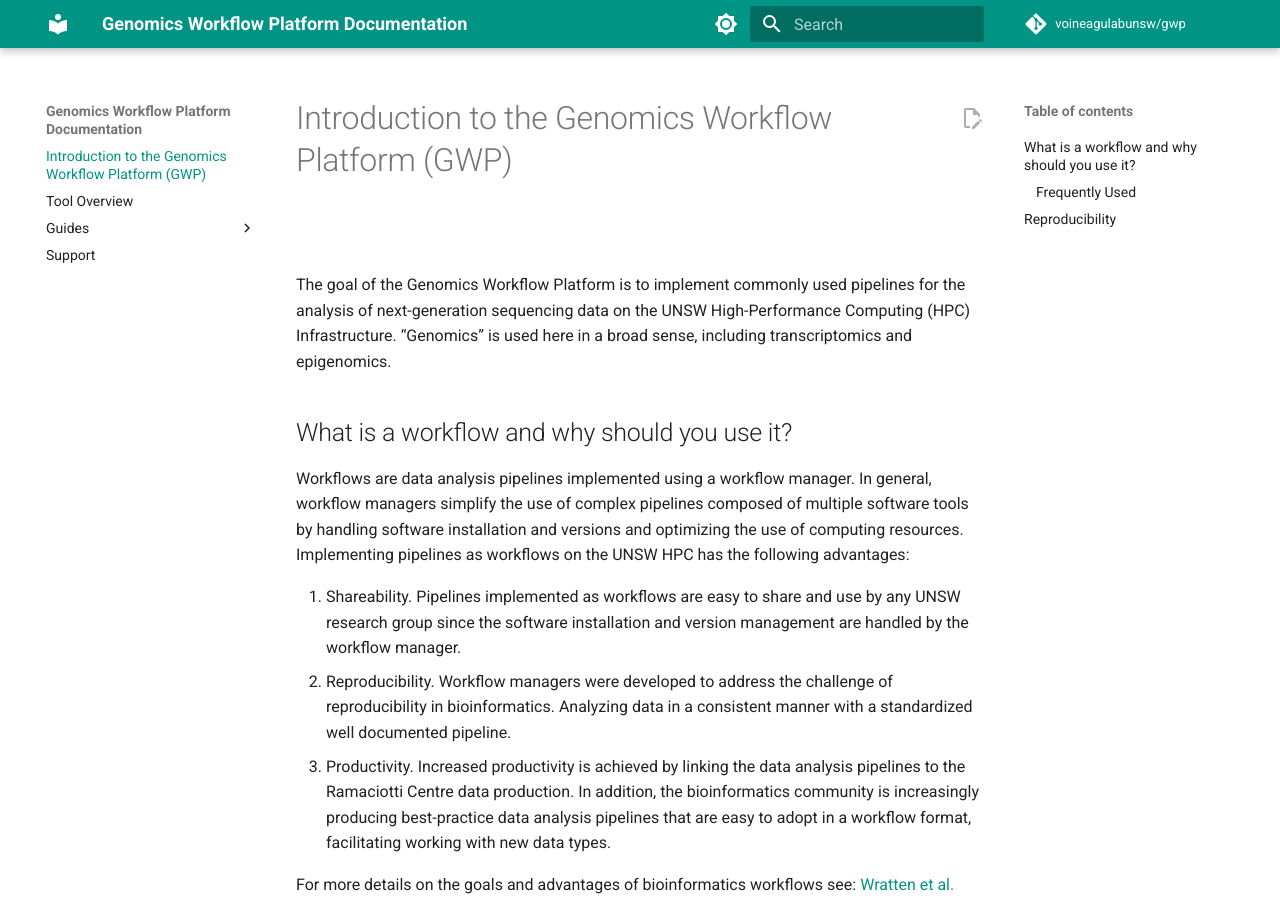
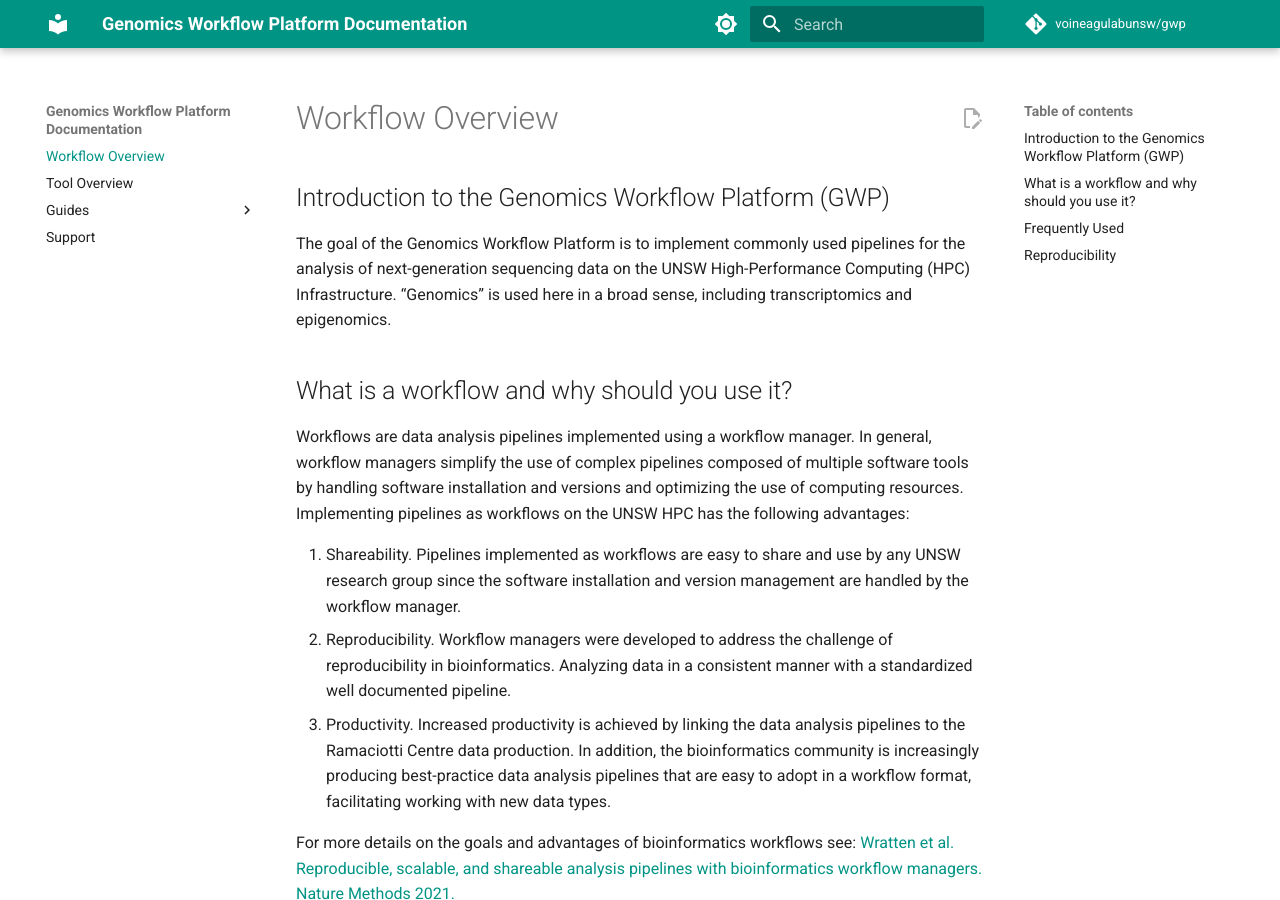
Before and after one commit to VoineaguLabUNSW/gwp, an MkDocs documentation site: the page built from docs/index.md, in a window 1280 px wide and 900 px high. Built offline with MkDocs 1.6.1 and Material for MkDocs 9.7.7, drawn with Linux system fonts in a browser that asks for light colours; comment, search, counter and statistics services are not loaded.

Commit message:
Heading fix

```diff
--- a/docs/index.md
+++ b/docs/index.md
@@ -1,6 +1,6 @@
-Title: Introduction to the Genomics Workflow Platform (GWP)
+# Workflow Overview
 
-##
+## Introduction to the Genomics Workflow Platform (GWP)
 The goal of the Genomics Workflow Platform is to implement commonly used pipelines for the analysis of next-generation sequencing data on the UNSW High-Performance Computing (HPC) Infrastructure.
 “Genomics” is used here in a broad sense, including transcriptomics and epigenomics.
 
@@ -17,9 +17,6 @@
 For more details on nf-core pipelines see [Ewels et al. The nf-core framework for community-curated bioinformatics pipelines. Nature Biotechnology 2022.] (https://www.nature.com/articles/s41587-020-0439-x)
 
 
-
-
-
 There are over 75 nf-core community workflows, below are some that we have manually tested on Katana. View the full list [here](https://nf-co.re/pipelines) - note [nf-core/proteinfold](https://nf-co.re/proteinfold) is not currently supported, as there are better ways of doing this at UNSW.
 
 <figure markdown>
@@ -27,7 +24,7 @@
 <figcaption>via Katana OnDemand</figcaption>
 </figure>
 
-### Frequently Used
+## Frequently Used
 | Workflow 	| Summary 	| Expected Space* 	| Expected Time* 	| Guide 	|
 |---	|---	|---	|---	|---	|
 | [nf-core/rnaseq](https://nf-co.re/rnaseq){target=”_blank”}	| Turns .fastq files and annotated genome into trimmed and aligned .bam files, detailed multiqc and gene count matrix. You can then perform differential expression in e.g. R. Typically takes around 4 hours and 1-2TB of space for human data. Note [for prokaryotes]( https://nf-co.re/rnaseq/3.12.0/usage#prokaryotic-genome-annotations ). 	| 1-2TB 	| 4hr 	| [Bulk Rna-Seq](./Guides/RNA-Seq/bulk.md) 	|
```
